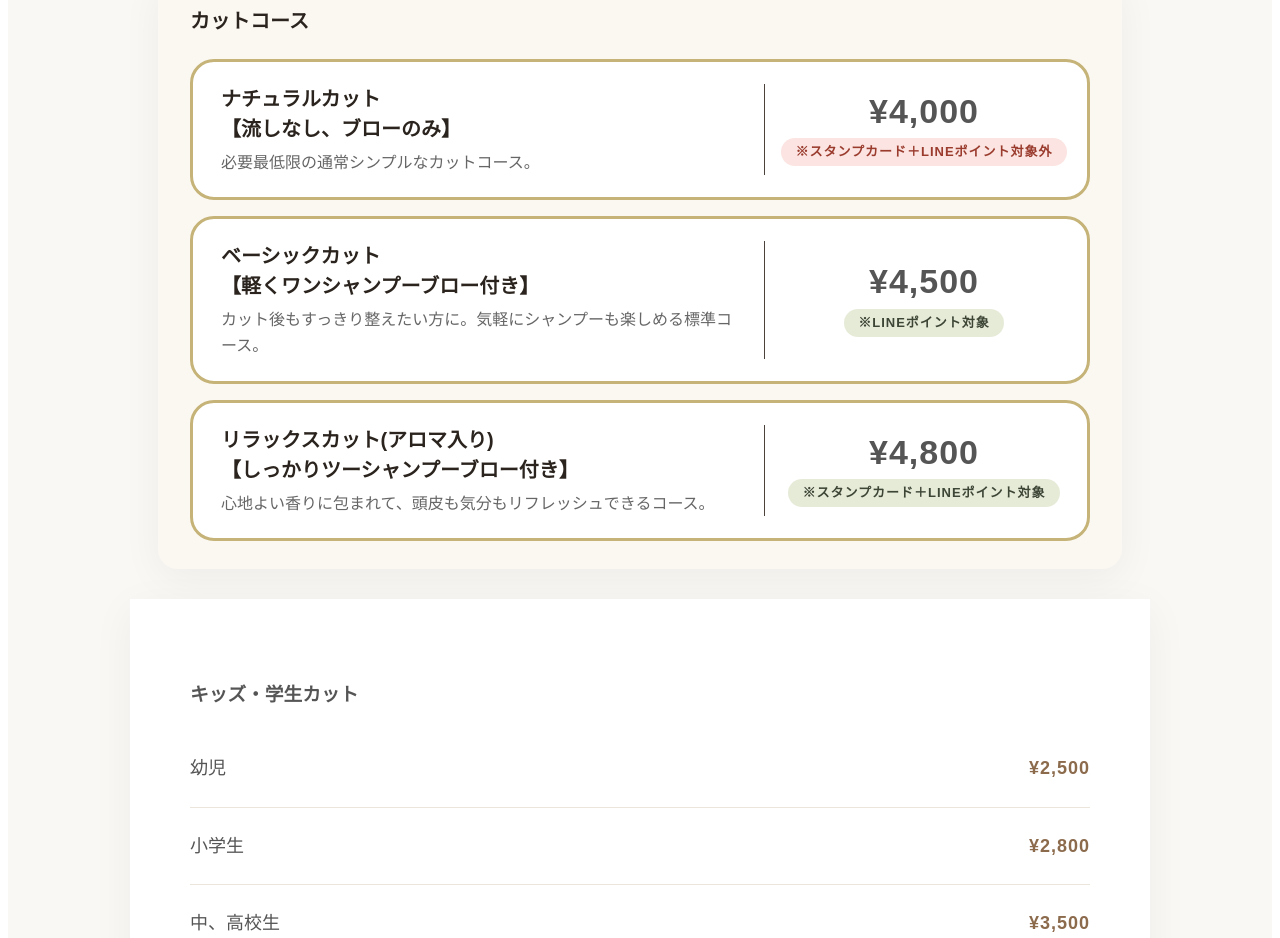
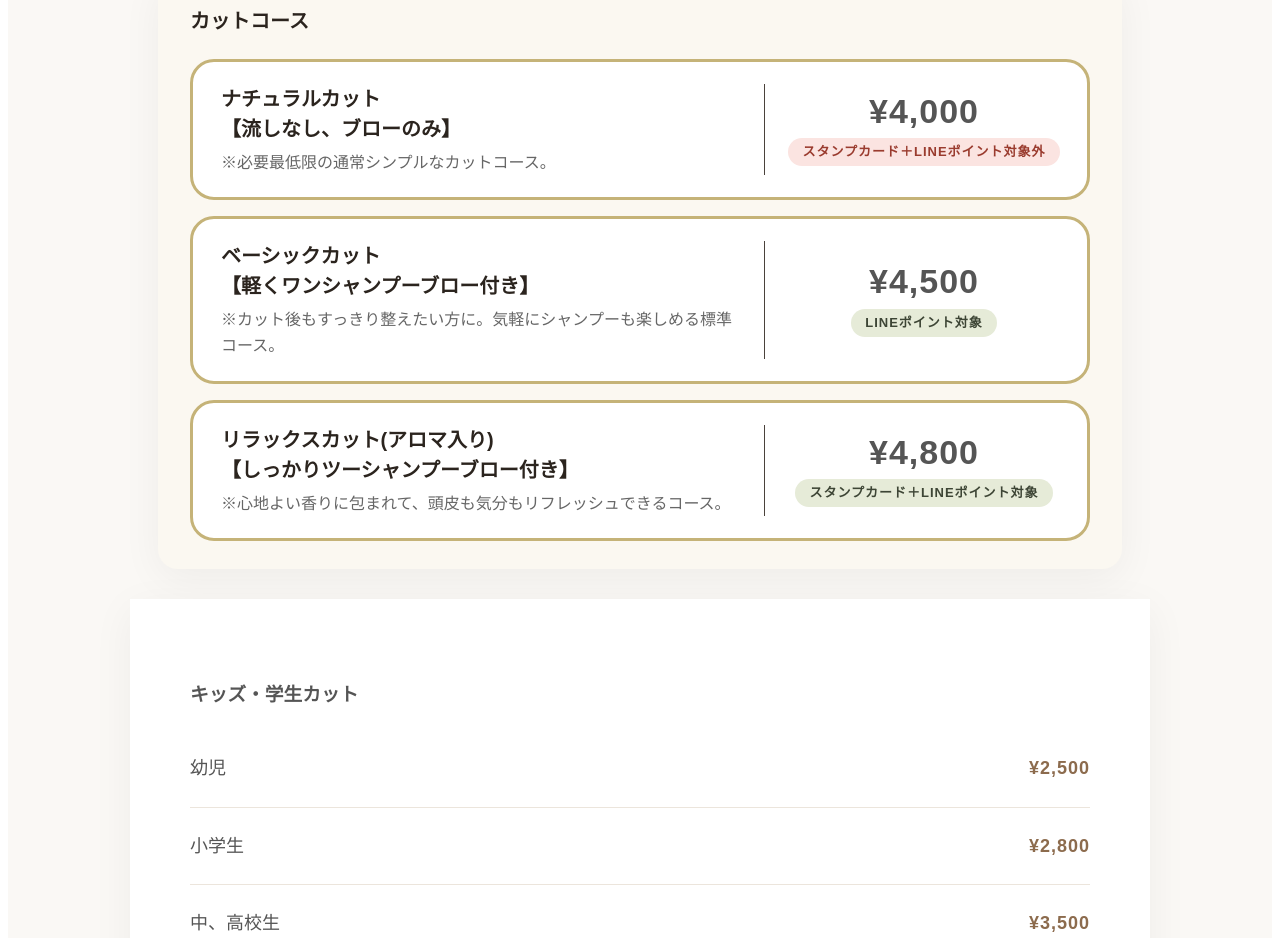
Before and after one commit to choco69papa/top, a plain HTML site: page menu/cut.html in a window 1280 px wide. Shown: the part 2151-3089 px from the top of the page. Drawn offline with Linux system fonts and the light colour scheme.

Commit message:
Update cut.html

```diff
--- a/menu/cut.html
+++ b/menu/cut.html
@@ -208,33 +208,33 @@ alt="カウンセリング">
     <div class="price-item">
         <div class="cut-info">
             <strong>ナチュラルカット<br />【流しなし、ブローのみ】</strong>
-            <p class="cut-desc">必要最低限の通常シンプルなカットコース。</p>
+            <p class="cut-desc">※必要最低限の通常シンプルなカットコース。</p>
         </div>
         <div class="cut-price-box">
             <span class="cut-price">¥4,000</span>
-            <span class="cut-note is-none">※スタンプカード＋LINEポイント対象外</span>
+            <span class="cut-note is-none">スタンプカード＋LINEポイント対象外</span>
         </div>
     </div>
 
     <div class="price-item">
         <div class="cut-info">
             <strong>ベーシックカット<br />【軽くワンシャンプーブロー付き】</strong>
-            <p class="cut-desc">カット後もすっきり整えたい方に。気軽にシャンプーも楽しめる標準コース。</p>
+            <p class="cut-desc">※カット後もすっきり整えたい方に。気軽にシャンプーも楽しめる標準コース。</p>
         </div>
         <div class="cut-price-box">
             <span class="cut-price">¥4,500</span>
-            <span class="cut-note is-line">※LINEポイント対象</span>
+            <span class="cut-note is-line">LINEポイント対象</span>
         </div>
     </div>
 
     <div class="price-item">
         <div class="cut-info">
             <strong>リラックスカット(アロマ入り)<br />【しっかりツーシャンプーブロー付き】</strong>
-            <p class="cut-desc">心地よい香りに包まれて、頭皮も気分もリフレッシュできるコース。</p>
+            <p class="cut-desc">※心地よい香りに包まれて、頭皮も気分もリフレッシュできるコース。</p>
         </div>
         <div class="cut-price-box">
             <span class="cut-price">¥4,800</span>
-            <span class="cut-note is-both">※スタンプカード＋LINEポイント対象</span>
+            <span class="cut-note is-both">スタンプカード＋LINEポイント対象</span>
         </div>
     </div>
 
```
